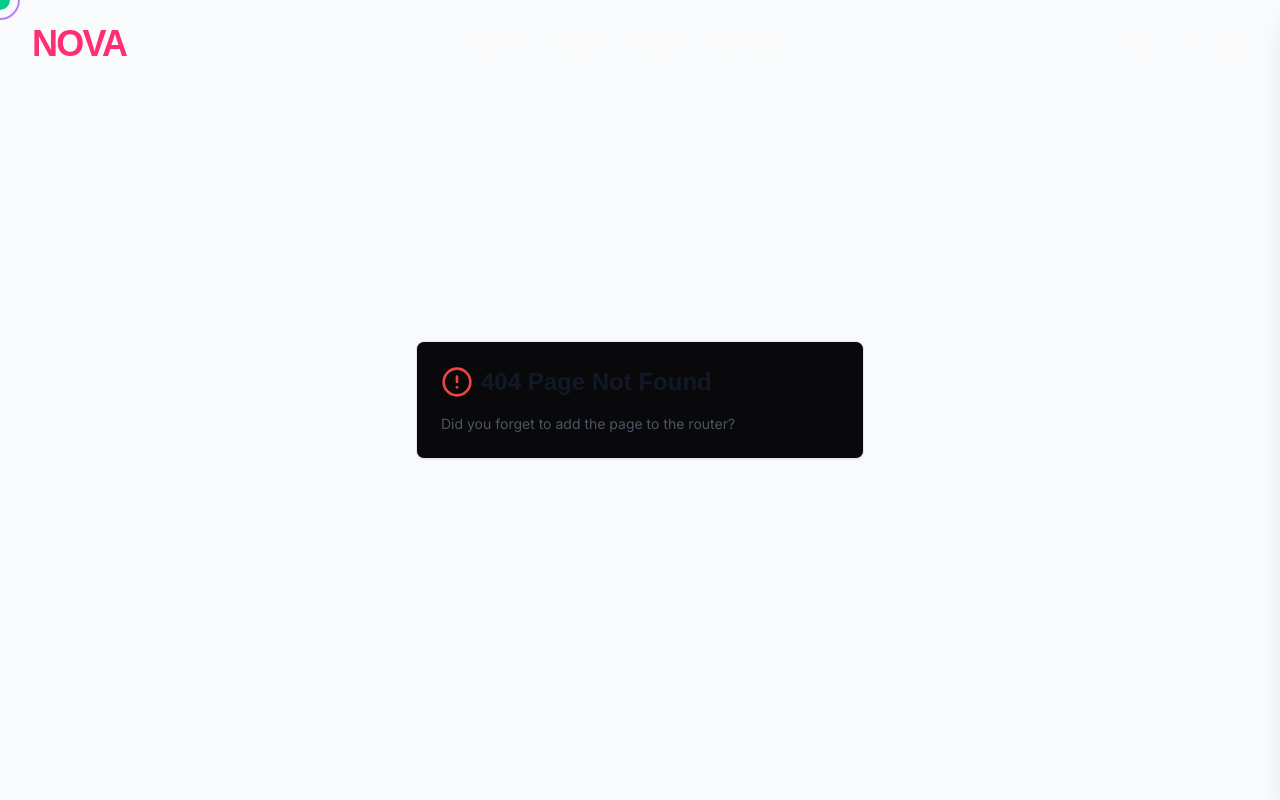
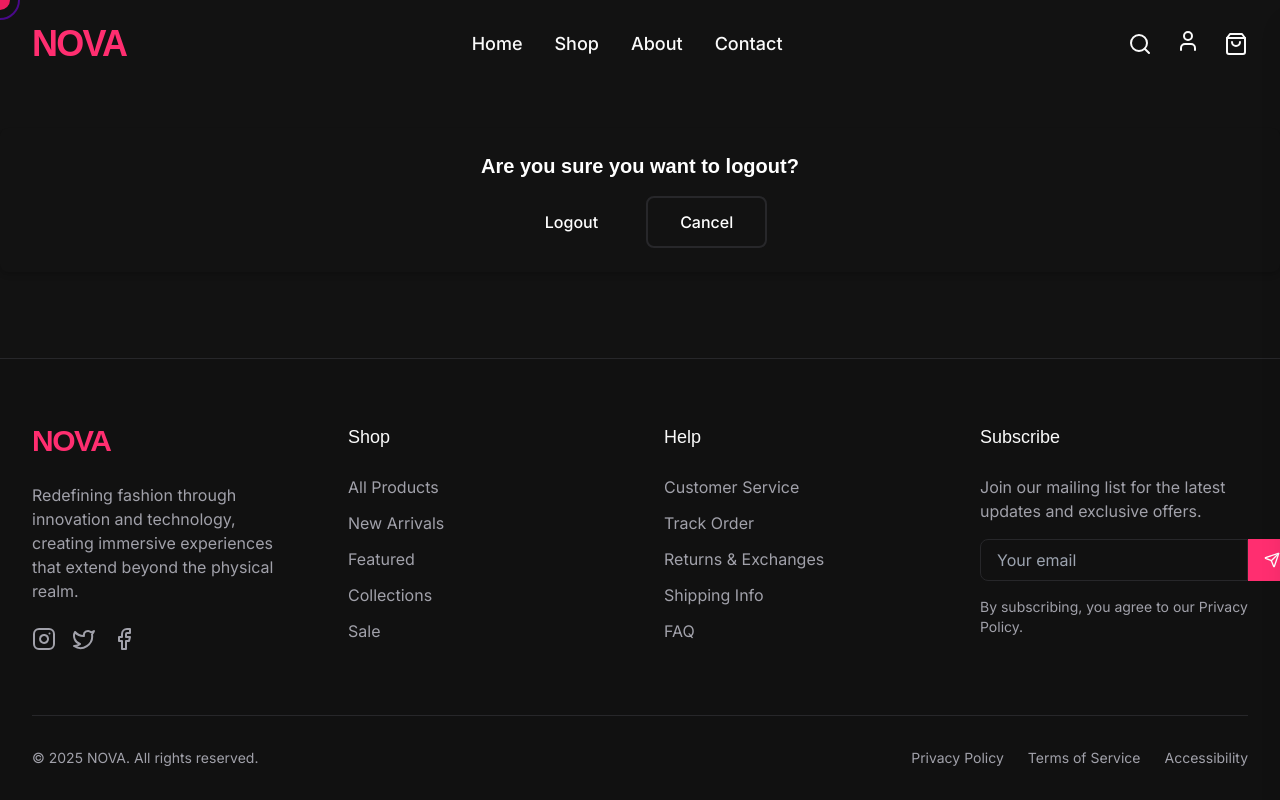
Before and after one commit to harshaltribhuwan/nova-store, a React (Vite) app: page /profile/logout in a window 1280 px wide. Shown: the top 800 px of the page. Built offline with nearby package versions, Linux system fonts and the light colour scheme; a web font is replaced by a local one.

Commit message:
done some initial styling

```diff
--- a/index.html
+++ b/index.html
@@ -1,13 +1,36 @@
 <!DOCTYPE html>
 <html lang="en">
+
 <head>
   <meta charset="UTF-8" />
   <meta name="viewport" content="width=device-width, initial-scale=1.0, maximum-scale=1" />
+
+  <link rel="icon" href="./public/favicon.ico" />
+
+  <title>Nova Inc. — Premium Minimal Clothing Brand</title>
+  <meta name="description"
+    content="Discover premium, minimal, and long-lasting clothing made in India. Shop black t-shirts and basics from HYT Inc. now." />
+  <meta name="keywords"
+    content="HYT, premium clothing, minimal fashion, black t-shirts, made in India, HYT Inc, luxury basics" />
+  <meta name="author" content="HYT Inc." />
+
+  <meta property="og:title" content="HYT Inc. — Premium Minimal Clothing Brand" />
+  <meta property="og:description"
+    content="Premium black t-shirts and essentials. Clean, bold, and built to last. HYT Inc." />
+  <meta property="og:image" content="/og-image.jpg" />
+  <meta property="og:url" content="https://yourdomain.com" />
+  <meta property="og:type" content="website" />
+
+  <meta name="twitter:card" content="summary_large_image" />
+  <meta name="twitter:title" content="HYT Inc. — Premium Minimal Clothing Brand" />
+  <meta name="twitter:description" content="Discover premium, minimal, and long-lasting clothing made in India." />
+  <meta name="twitter:image" content="/og-image.jpg" />
+
 </head>
+
 <body>
   <div id="root"></div>
   <script type="module" src="/src/main.tsx"></script>
-    <!-- This is a replit script which adds a banner on the top of the page when opened in development mode outside the replit environment -->
-    <script type="text/javascript" src="https://replit.com/public/js/replit-dev-banner.js"></script>
 </body>
+
 </html>
--- a/src/App.tsx
+++ b/src/App.tsx
@@ -7,6 +7,8 @@ import Home from "@/pages/Home";
 import Shop from "@/pages/Shop";
 import About from "@/pages/About";
 import Contact from "@/pages/Contact";
+import UserProfileSidebar from "./components/UserProfileSidebar"; // Where you handle the profile
+import Logout from "./components/Logout";
 import LoadingScreen from "@/components/LoadingScreen";
 import CustomCursor from "@/components/CustomCursor";
 import { useEffect, useState } from "react";
@@ -18,6 +20,8 @@ function Router() {
       <Route path="/shop" component={Shop} />
       <Route path="/about" component={About} />
       <Route path="/contact" component={Contact} />
+      <Route path="/profile" component={UserProfileSidebar} />
+      <Route path="/profile/logout" component={Logout} />
       <Route component={NotFound} />
     </Switch>
   );
--- /dev/null
+++ b/src/components/Logout.tsx
@@ -0,0 +1,40 @@
+import { useState } from "react";
+import { Link } from "wouter";
+
+export default function Logout() {
+  const [loading, setLoading] = useState(false);
+
+  const handleLogout = () => {
+    setLoading(true);
+    // Call your logout logic here (e.g., clearing auth tokens)
+    setTimeout(() => {
+      setLoading(false);
+      // After logout, redirect to the home page
+    }, 1500);
+  };
+
+  return (
+    <div className="logout-container p-6 bg-background rounded-lg shadow-md text-center mt-32">
+      {" "}
+      {/* Add margin-top for spacing */}
+      <h2 className="text-xl font-semibold text-white mb-4">
+        Are you sure you want to logout?
+      </h2>
+      <div className="flex justify-center items-center space-x-4">
+        <button
+          onClick={handleLogout}
+          className="btn-animated bg-danger text-white py-3 px-8 rounded-lg font-medium transition-all duration-300"
+          disabled={loading}
+        >
+          {loading ? "Logging out..." : "Logout"}
+        </button>
+        <Link
+          href="/profile"
+          className="btn-animated bg-transparent border-2 border-border hover:border-primary text-white hover:text-primary py-3 px-8 rounded-lg font-medium transition-all duration-300"
+        >
+          Cancel
+        </Link>
+      </div>
+    </div>
+  );
+}
--- a/src/components/Navbar.tsx
+++ b/src/components/Navbar.tsx
@@ -11,6 +11,7 @@ interface NavbarProps {
 export default function Navbar({ openCart }: NavbarProps) {
   const [isMobileMenuOpen, setIsMobileMenuOpen] = useState(false);
   const [isScrolled, setIsScrolled] = useState(false);
+  const [profileMenuOpen, setProfileMenuOpen] = useState(false); // State to control profile menu
   const cart = useCartStore((state) => state.cart);
   const { animate, gsap } = useGSAP();
   const [location] = useLocation();
@@ -118,9 +119,27 @@ export default function Navbar({ openCart }: NavbarProps) {
           <button className="text-xl" aria-label="Search">
             <Search />
           </button>
-          <button className="text-xl" aria-label="Account">
-            <User />
-          </button>
+          <div className="relative">
+            <button
+              className="text-xl"
+              aria-label="Account"
+              onClick={() => setProfileMenuOpen(!profileMenuOpen)} // Toggle profile menu
+            >
+              <User />
+            </button>
+            {/* Profile menu */}
+            {profileMenuOpen && (
+              <div className="absolute top-10 right-0 w-40 bg-background shadow-lg rounded-md p-4">
+                <Link
+                  href="/profile/logout"
+                  className="block text-sm text-danger py-2"
+                  onClick={() => setProfileMenuOpen(false)} // Close menu after click
+                >
+                  Logout
+                </Link>
+              </div>
+            )}
+          </div>
           <button
             className="text-xl relative"
             onClick={openCart}
@@ -148,14 +167,6 @@ export default function Navbar({ openCart }: NavbarProps) {
         id="mobile-menu"
         className="fixed top-0 left-0 w-full h-full bg-background/95 backdrop-blur-lg z-40 overflow-hidden flex flex-col justify-center items-center space-y-8 text-2xl transform translate-x-full"
       >
-        {/* <button
-          className="absolute top-6 right-8 text-2xl"
-          onClick={() => setIsMobileMenuOpen(false)}
-          aria-label="Close menu"
-        >
-          <X />
-        </button> */}
-
         <Link
           href="/"
           className="nav-link font-heading"
--- /dev/null
+++ b/src/components/UserProfileSidebar.tsx
@@ -0,0 +1,79 @@
+import { useState, useRef } from "react";
+import Logout from "./Logout"; // ✅ import
+import { X } from "lucide-react"; // Add X icon import (assuming you're using lucide-react for icons)
+import { UserCircle } from "lucide-react"; // Add UserCircle import (assuming it's from lucide-react)
+
+interface UserProfileSidebarProps {
+  isOpen: boolean;
+  onClose: () => void;
+}
+
+export default function UserProfileSidebar({
+  isOpen,
+  onClose,
+}: UserProfileSidebarProps) {
+  const [currentPage, setCurrentPage] = useState<"profile" | "logout">(
+    "profile"
+  );
+
+  const profileRef = useRef<HTMLDivElement | null>(null);
+
+  const renderPage = () => {
+    switch (currentPage) {
+      case "profile":
+        return (
+          <div className="space-y-6">
+            <UserCircle size={64} className="text-primary" />
+            <p className="text-white text-xl font-medium">John Doe</p>
+            <p className="text-muted-foreground text-sm">johndoe@example.com</p>
+          </div>
+        );
+      case "logout":
+        return <Logout />;
+      default:
+        return <div>Page not found</div>;
+    }
+  };
+
+  return (
+    <div
+      ref={profileRef}
+      className={`fixed top-0 right-0 w-full md:w-80 h-full bg-background/95 backdrop-blur-lg z-50 ${
+        isOpen ? "translate-x-0" : "translate-x-full"
+      } transition-transform duration-500 shadow-xl`}
+    >
+      <div className="p-6">
+        <div className="flex items-center justify-between mb-6">
+          <h2 className="text-2xl font-bold text-white">Your Profile</h2>
+          <button
+            className="text-white hover:text-primary transition-colors"
+            onClick={onClose}
+            aria-label="Close profile"
+          >
+            <X />
+          </button>
+        </div>
+
+        {renderPage()}
+
+        <div className="mt-10 space-y-4">
+          {/* Profile and Logout buttons */}
+          <button
+            className="w-full flex items-center justify-start space-x-3 p-3 text-white hover:text-primary border border-border rounded-lg transition-colors"
+            onClick={() => setCurrentPage("profile")}
+          >
+            <UserCircle size={18} />
+            <span>Profile</span>
+          </button>
+          <button
+            className="w-full flex items-center justify-start space-x-3 p-3 text-white hover:text-primary border border-border rounded-lg transition-colors"
+            onClick={() => setCurrentPage("logout")}
+          >
+            <Logout size={18} />
+            <span>Logout</span>
+          </button>
+        </div>
+      </div>
+    </div>
+  );
+}
```
Also changed, not shown: 2 other files (tests, documents, lock files or other folders). Lines whose indentation alone changed are shown as unchanged.
